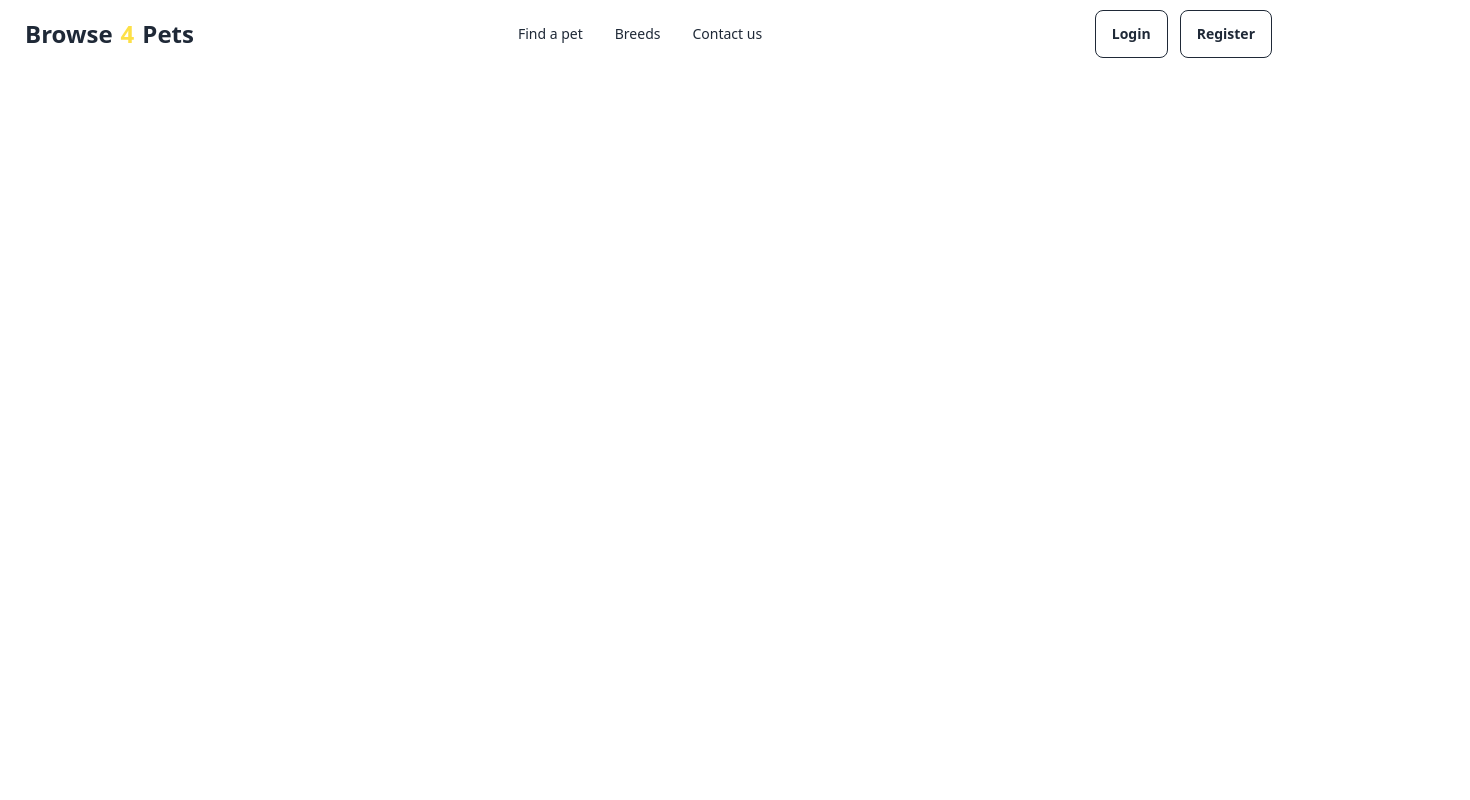
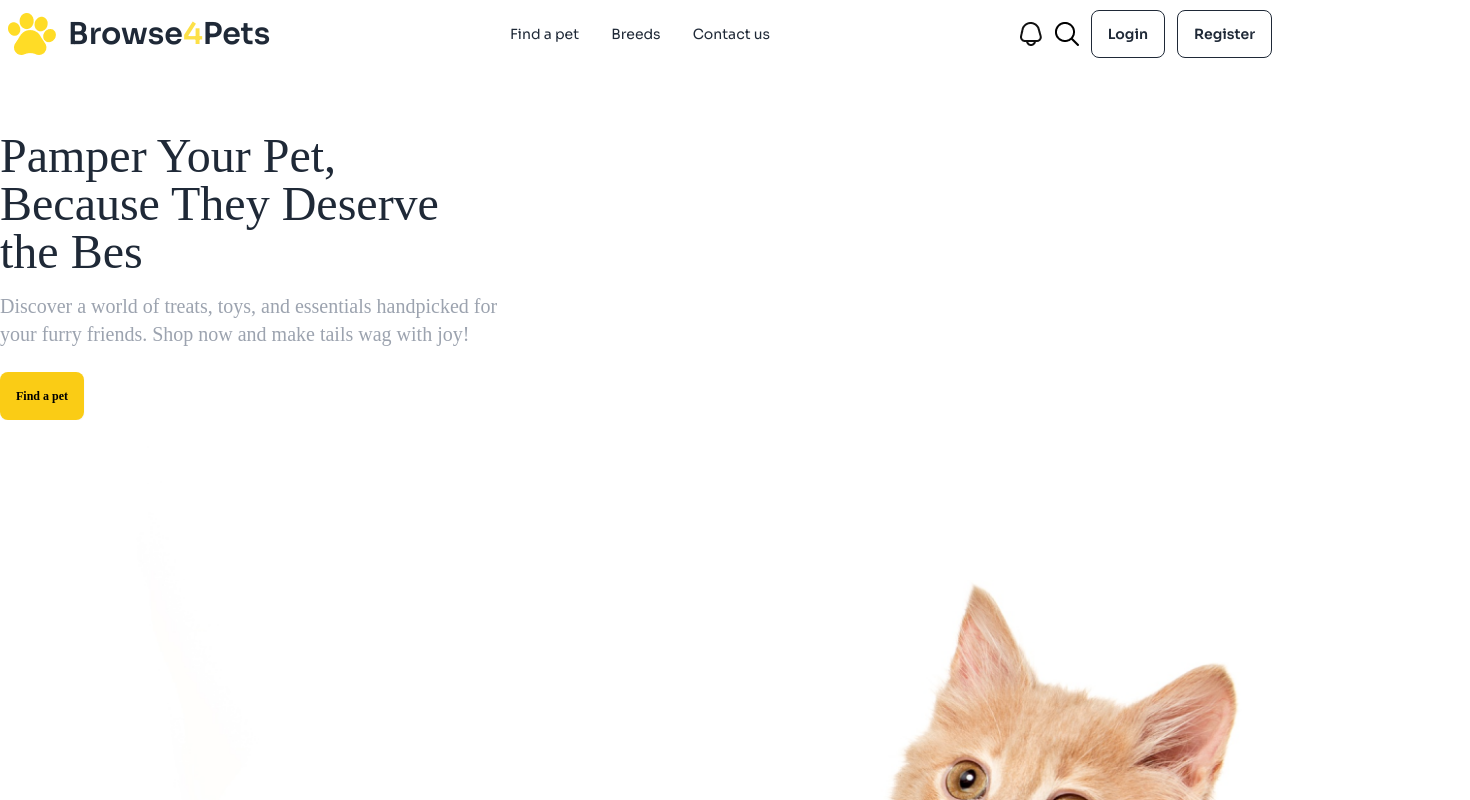
Before and after one commit to shuvo903/My-Assignment-3, a plain HTML site: page index.html in a window 1280 px wide. Shown: the top 800 px of the page, 1470 px wide, since content can reach past the window. Drawn offline with nearby package versions, Linux system fonts and the light colour scheme; a web font is replaced by a local one.

Commit message:
added banner section and some navbar worke

```diff
--- a/index.html
+++ b/index.html
@@ -25,12 +25,16 @@
 </head>
 
 <body>
+    <!-- Header section Start-->
     <header>
-        <nav >
-            <div class="navbar bg-base-100">
+        <!-- NavbarStart-->
+        <nav class="font-sora">
+            <div class="navbar bg-base-100 items-center">
                 <div class="navbar-start">
-                    <img src="c1-assets/logo-header.png" alt="">
-                  <a class="btn btn-ghost text-2xl">Browse<span class="text-yellow-300">4</span>Pets</a>
+                    <div>
+                       <img src="images/logo-header.png" alt="">
+                    </div>
+                  <a class="hidden lg:flex text-3xl font-semibold ml-3">Browse<span class="text-yellow-300">4</span>Pets</a>
                 </div>
                 <div class="navbar-center hidden lg:flex gap-8">
                   <ul class="menu menu-horizontal px-1">
@@ -47,14 +51,14 @@
                 </div>
 
                 <div class="navbar-end gap-3">
-                    <div>
-                        <img src="c1-assets/bell (1) 1.png" alt="">
+                    <div class="hidden lg:flex">
+                        <img src="images/bell (1) 1.png" alt="">
                     </div>
-                    <div>
-                        <img src="c1-assets/Search.png" alt="">
+                    <div class="hidden lg:flex">
+                        <img src="images/Search.png" alt="">
                     </div>
-                  <a class="btn btn-outline">Login</a>
-                  <a class="btn btn-outline">Register</a>
+                  <a class="hidden lg:flex btn btn-outline">Login</a>
+                  <a class="hidden lg:flex btn btn-outline">Register</a>
 
                 </div>
                 <div class="dropdown">
@@ -72,23 +76,23 @@
                           d="M4 6h16M4 12h8m-8 6h16" />
                       </svg>
                     </div>
-                    <ul
-                      tabindex="0"
-                      class="menu menu-sm dropdown-content bg-base-100 rounded-box z-[1] mt-3 w-60 -ml-9  shadow">
-                      <li>
-                        <a>Find a pet</a>
-                     </li>
-                      <li>
-                        <a>Breeds</a>
-                      </li>
-                      <li>
-                        <a>Contact us</a>
-                     </li>
-                    </ul>
+
                   </div>
               </div>
 
         </nav>
+        <!-- Banner section Start-->
+         <div class="mt-16 mb-36">
+            <!-- Text Section -->
+             <div >
+                <h1 class="text-5xl font-adlam mb-4">Pamper Your Pet,<br> Because They Deserve<br> the Bes</h1>
+                <p class="text-gray-400 text-xl font-adlam mb-6">Discover a world of treats, toys, and essentials handpicked for<br> your furry friends. Shop now and make tails wag with joy!</p>
+                <button class="bg-yellow-400 border-none text-xs text-black font-adlam btn btn-active btn-primary">Find a pet</button>
+                <div>
+                    <img src="images/cat-big.png" alt="">
+                </div>
+             </div>
+         </div>
     </header>
 </body>
 
```
